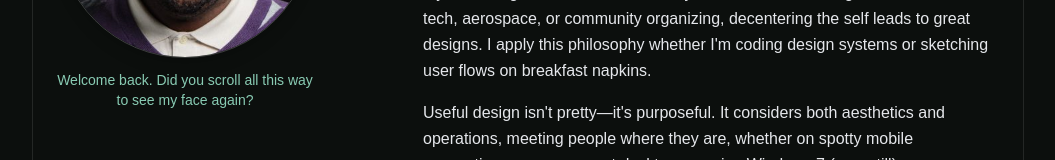
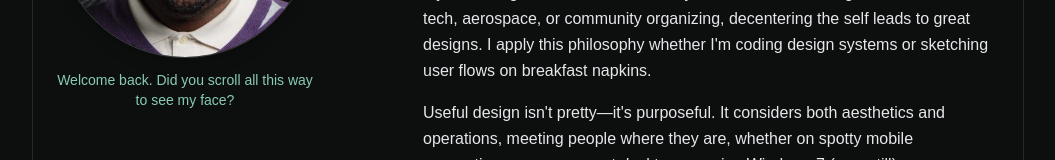
Before and after one commit to jordonaut/firstreactportfolio, a React (Vite) app: page / in a window 1280 px wide. Shown: the part 1971-2131 px from the top of the page, without its empty margins (112-1167 px from the left). Built offline with nearby package versions, Linux system fonts and the light colour scheme.

Commit message:
small tweaks to the site.

```diff
--- a/src/components/sections/About.jsx
+++ b/src/components/sections/About.jsx
@@ -38,7 +38,7 @@ export const About = () => {
   }, []);
 
   const getCaption = () => {
-    if (visitCount > 1) return "Welcome back. Did you scroll all this way to see my face again?";
+    if (visitCount > 1) return "Welcome back. Did you scroll all this way to see my face?";
     return "Hi, I'm Jordan—nice to meet you.";
   };
 
```
